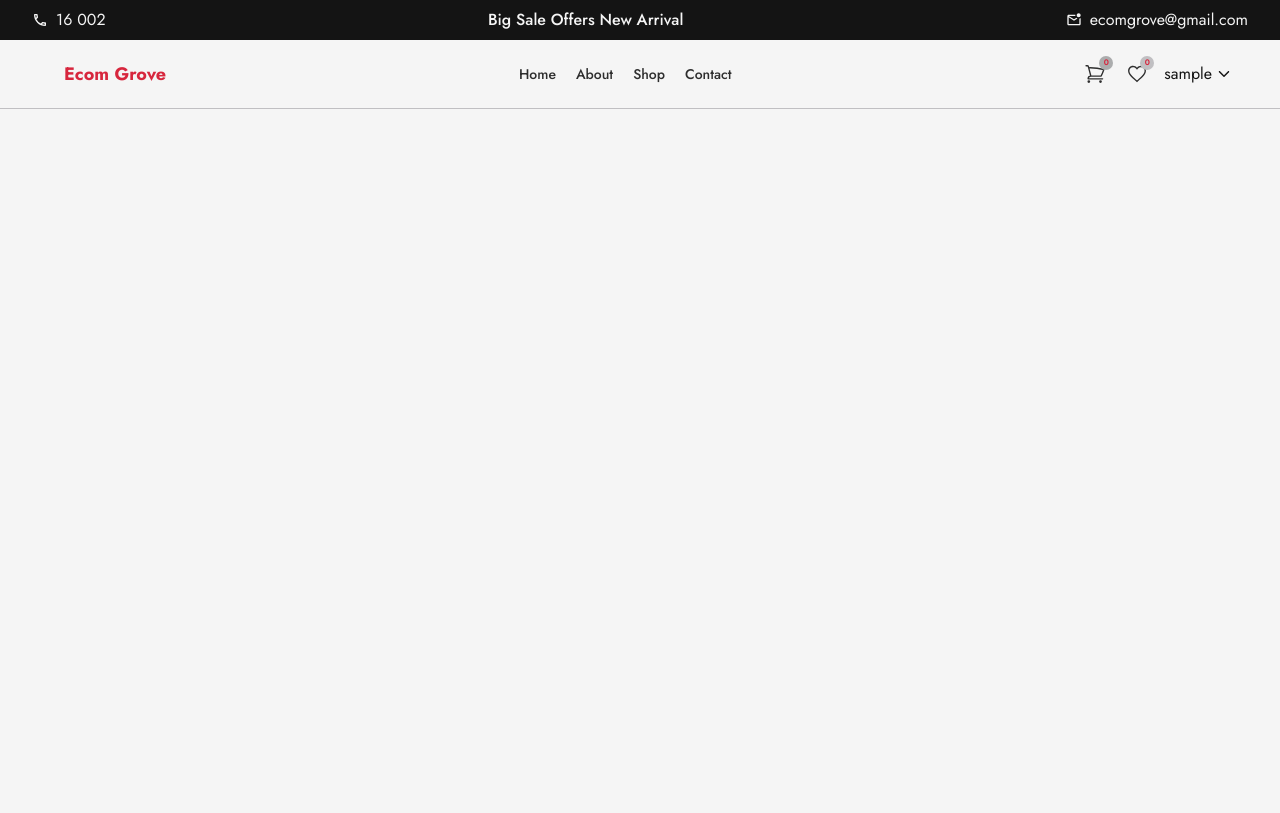
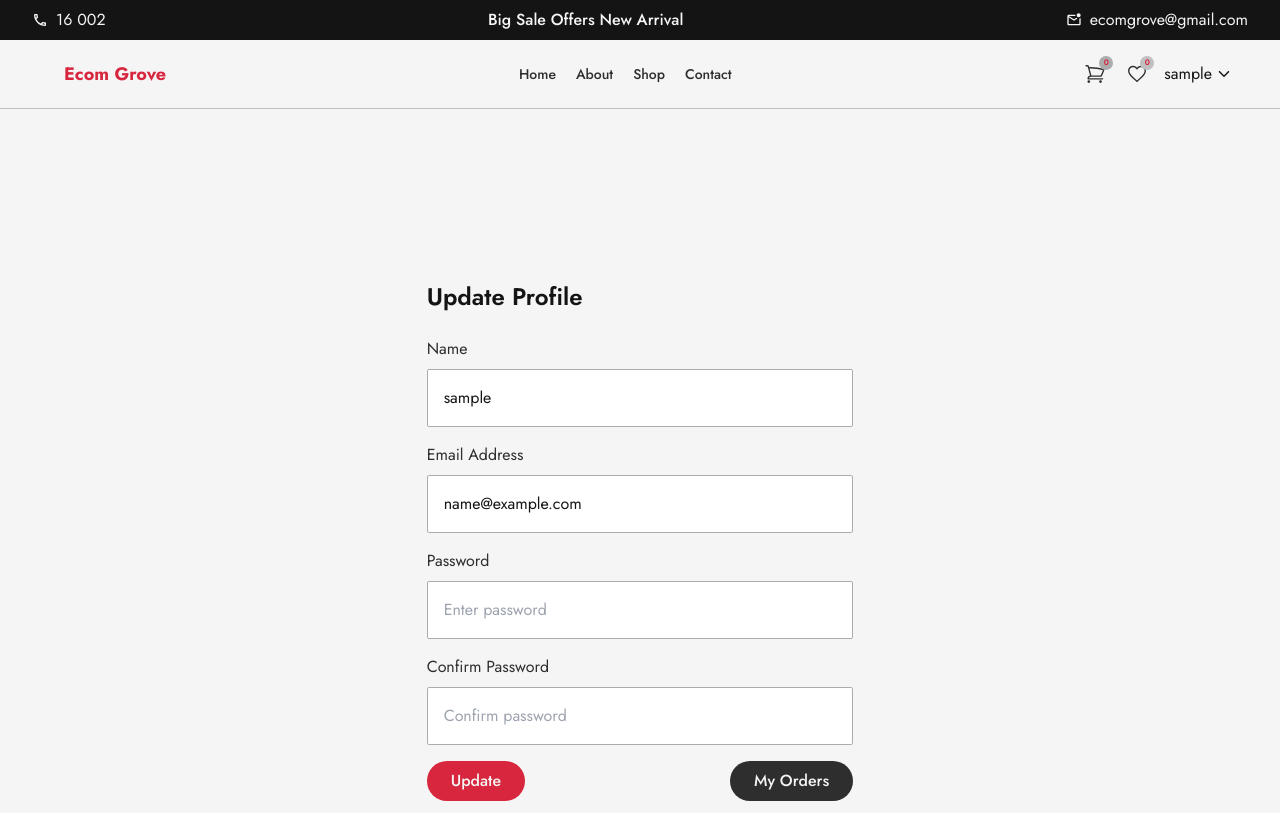
Before and after one commit to Fouzia-Oreen/Ecom-Grove, a React (Vite) app in the folder client/: page /profile in a window 1280 px wide. Built offline with nearby package versions, Linux system fonts and the light colour scheme; sample sign-in values are in the browser's storage.

Commit message:
user profile added

```diff
--- a/client/src/pages/users/Profile.jsx
+++ b/client/src/pages/users/Profile.jsx
@@ -1,11 +1,118 @@
-import React from 'react'
+import  { useEffect, useState } from 'react'
+import { useDispatch, useSelector } from 'react-redux'
+import { toast } from 'react-toastify'
+import { setCredentials } from '../../redux/features/auth/authSlice'
+import { Link } from 'react-router-dom'
+import { useProfileMutation } from '../../redux/api/userSlice'
+import Loader from '../../components/Loader'
 
 const Profile = () => {
+
+  const [username, setUserName] = useState('')
+  const [email, setEmail] = useState('')
+  const [password, setPassword] = useState('')
+  const [confirmPassword, setConfirmPassword] = useState('')
+
+  const {userInfo} = useSelector(state => state.auth)
+  const [updateProfile, {isLoading: loadingUpdateProfile}] = useProfileMutation();
+
+  useEffect(() => {
+    setUserName(userInfo.username)
+    setEmail(userInfo.email)
+  }, [userInfo.username, userInfo.email])
+
+  const dispatch = useDispatch()
+  const submitHandler = async (e) => {
+    e.preventDefault();
+    if (password !== confirmPassword) {
+      toast.error("Passwords do not match");
+    } else {
+      try {
+        const res = await updateProfile({
+          _id: userInfo._id,
+          username,
+          email,
+          password,
+        }).unwrap();
+        dispatch(setCredentials({ ...res }));
+        toast.success("Profile updated successfully");
+      } catch (err) {
+        toast.error(err?.data?.message || err.error);
+      }
+    }
+  };
+
   return (
-    <div>
+    <div className="container mx-auto  mt-[10rem]">
+    <div className="flex justify-center align-center md:flex md:space-x-4">
+      <div className="md:w-1/3">
+        <h2 className="text-2xl font-semibold mb-6">Update Profile</h2>
+        <form onSubmit={submitHandler}>
+          <div className="mb-4">
+            <label className="block text-color_4 mb-2">Name</label>
+            <input
+              type="text"
+              placeholder="Enter name"
+              className="form-input p-4 rounded-sm w-full"
+              value={username}
+              onChange={(e) => setUserName(e.target.value)}
+            />
+          </div>
 
+          <div className="mb-4">
+            <label className="block text-color_4 mb-2">Email Address</label>
+            <input
+              type="email"
+              placeholder="Enter email"
+              className="form-input p-4 rounded-sm w-full"
+              value={email}
+              onChange={(e) => setEmail(e.target.value)}
+            />
+          </div>
+
+          <div className="mb-4">
+            <label className="block text-color_4 mb-2">Password</label>
+            <input
+              type="password"
+              placeholder="Enter password"
+              className="form-input p-4 rounded-sm w-full"
+              value={password}
+              onChange={(e) => setPassword(e.target.value)}
+            />
+          </div>
+
+          <div className="mb-4">
+            <label className="block text-color_4 mb-2">Confirm Password</label>
+            <input
+              type="password"
+              placeholder="Confirm password"
+              className="form-input p-4 rounded-sm w-full"
+              value={confirmPassword}
+              onChange={(e) => setConfirmPassword(e.target.value)}
+            />
+          </div>
+
+          <div className="flex justify-between gap-6">
+            <button
+              type="submit"
+              className="bg-color_6 btn hover:bg-rose-600"
+            >
+              Update
+            </button>
+
+            <Link
+              to="/user-orders"
+              className="btn add-btn hover:bg-neutral-900"
+            >
+              My Orders
+            </Link>
+          </div>
+          {loadingUpdateProfile && <Loader />}
+        </form>
+      </div>
     </div>
-  )
+  </div>
+)
 }
 
 export default Profile
--- a/client/src/redux/api/userSlice.js
+++ b/client/src/redux/api/userSlice.js
@@ -12,7 +12,7 @@ export const userSlice = apiSlice.injectEndpoints({
     }),
     register: builder.mutation({
       query: (data) => ({
-        url: `${USERS_URL}/`,
+        url: `${USERS_URL}`,
         method: "POST",
         body: data,
       }),
@@ -23,13 +23,13 @@ export const userSlice = apiSlice.injectEndpoints({
         method: "POST",
       }),
     }),
-    // profile: builder.mutation({
-    //   query: (data) => ({
-    //     url: `${USERS_URL}/profile`,
-    //     method: "PUT",
-    //     body: data,
-    //   }),
-    // }),
+    profile: builder.mutation({
+      query: (data) => ({
+        url: `${USERS_URL}/profile`,
+        method: "PUT",
+        body: data,
+      }),
+    }),
     // getUsers: builder.query({
     //   query: () => ({
     //     url: USERS_URL,
@@ -64,7 +64,7 @@ export const {
   useLoginMutation,
   useLogoutMutation,
   useRegisterMutation,
-  // useProfileMutation,
+  useProfileMutation,
   // useGetUsersQuery,
   // useDeleteUserMutation,
   // useUpdateUserMutation,
```
